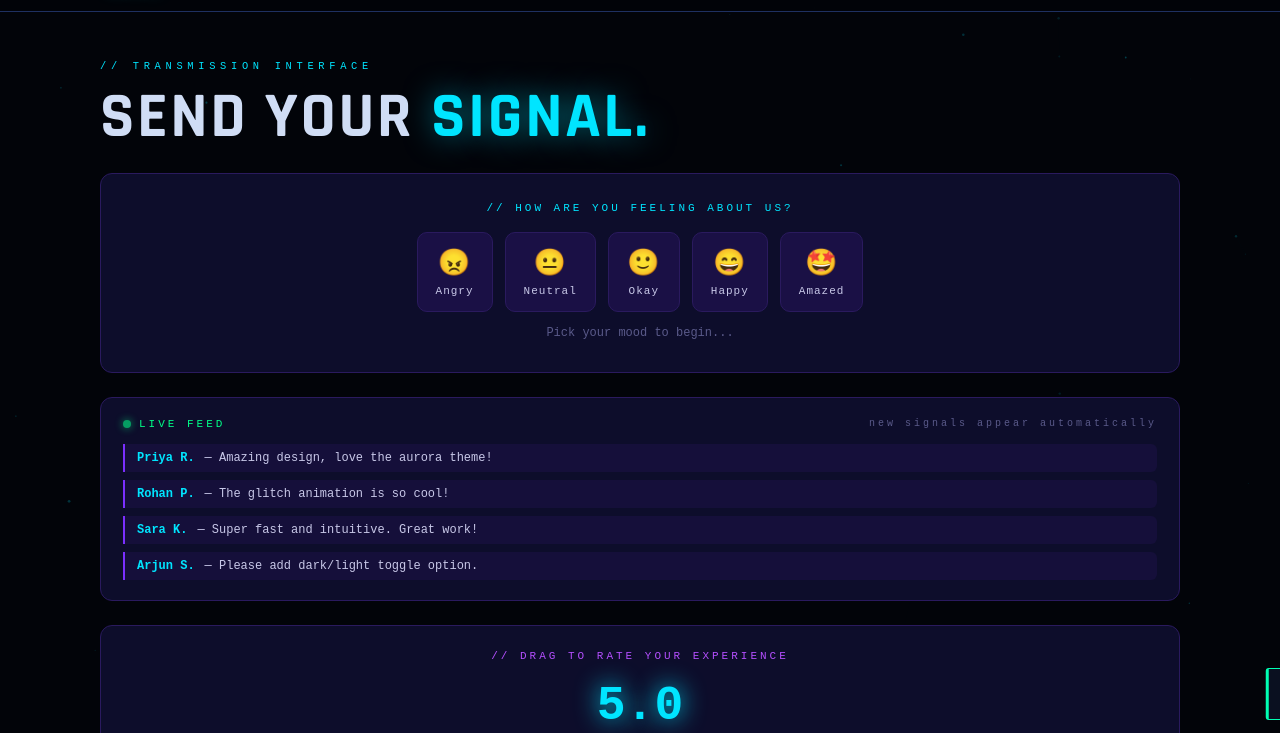
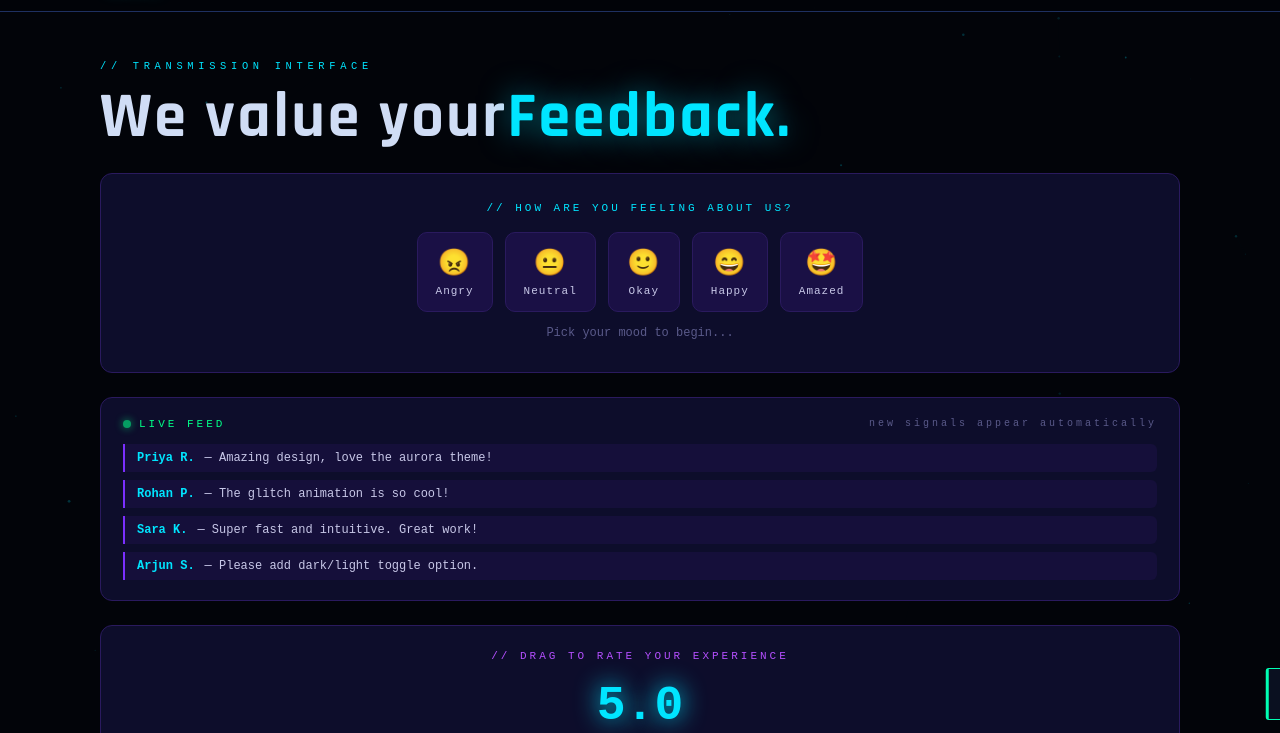
Before and after one commit to shivjaiswal599-stack/feedbackform_project_finl-review, a website: page index.html in a window 1280 px wide. Shown: the part 51-784 px from the top of the page. Drawn offline with Linux system fonts and the light colour scheme; no server answers.

Commit message:
make changes

```diff
--- a/index.html
+++ b/index.html
@@ -39,7 +39,7 @@
 
     <div class="page-intro">
       <p class="label-tag">// TRANSMISSION INTERFACE</p>
-      <h1 class="hero-title">SEND YOUR <span>SIGNAL.</span></h1>
+      <h1 class="hero-title">We value your<span>Feedback.</span></h1>
       <p class="hero-sub">Your message is validated, transmitted via POST request, and stored directly in MongoDB. Watch it appear live on the dashboard.</p>
     </div>
 
```
